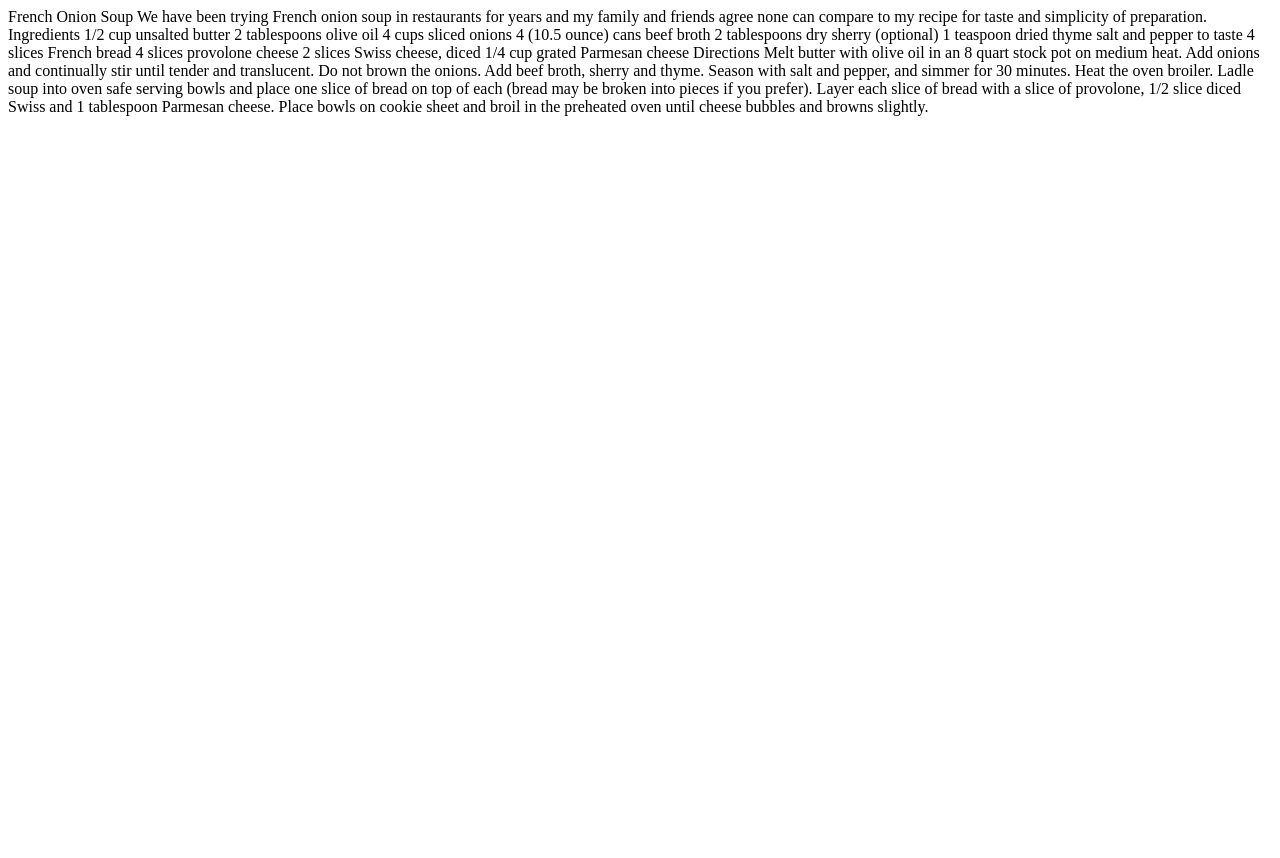
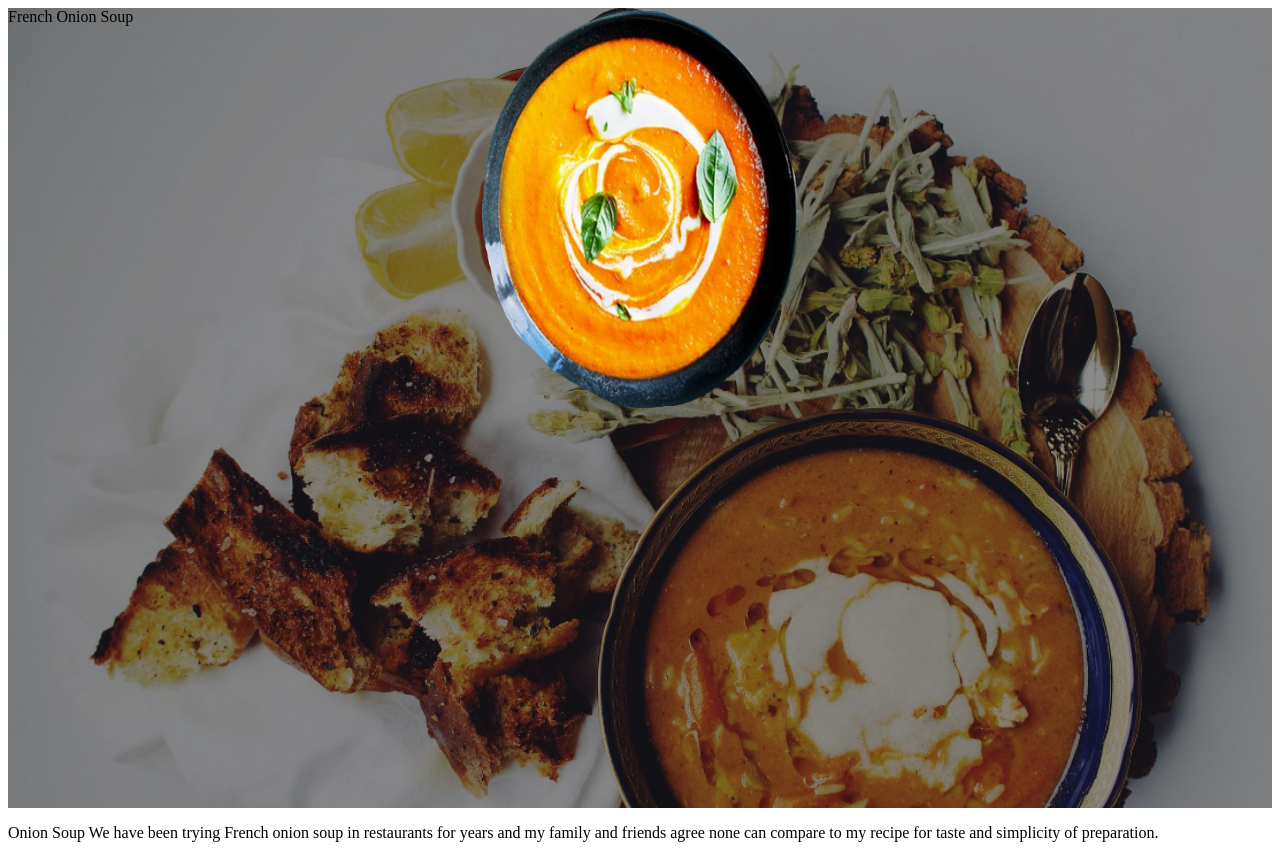
Before and after one commit to TasAlluhimi/French-Onion-Soup-Recipe---Homework, a plain HTML site: page index.html in a window 1280 px wide. Before the commit the page ends 800 px from the top, so only its background shows below. Drawn offline with Linux system fonts and the light colour scheme.

Commit message:
new changes in style n adding photos

```diff
--- a/index.html
+++ b/index.html
@@ -4,11 +4,23 @@
     <meta charset="UTF-8" />
     <meta name="viewport" content="width=device-width, initial-scale=1.0" />
     <title>French Onion Soup Recipe</title>
-    <!-- don't forget to link your styles -->
-  </head>
+    <link rel="stylesheet" href="style.css">
+
+</head>
+
   <body>
-    French Onion Soup We have been trying French onion soup in restaurants for years and my family and friends agree
-    none can compare to my recipe for taste and simplicity of preparation. Ingredients 1/2 cup unsalted butter 2
+
+    <div class="image-container">
+        <div class="main-image">French Onion Soup</div>
+        <br>
+        <img src="suopimg.png" alt="suopimg" class="flippable-circle">
+    </div>
+
+
+   <p> Onion Soup We have been trying French onion soup in restaurants for years and my family and friends agree
+    none can compare to my recipe for taste and simplicity of preparation.</p>
+
+    <!-- Ingredients 1/2 cup unsalted butter 2
     tablespoons olive oil 4 cups sliced onions 4 (10.5 ounce) cans beef broth 2 tablespoons dry sherry (optional) 1
     teaspoon dried thyme salt and pepper to taste 4 slices French bread 4 slices provolone cheese 2 slices Swiss cheese,
     diced 1/4 cup grated Parmesan cheese Directions Melt butter with olive oil in an 8 quart stock pot on medium heat.
@@ -16,6 +28,6 @@
     thyme. Season with salt and pepper, and simmer for 30 minutes. Heat the oven broiler. Ladle soup into oven safe
     serving bowls and place one slice of bread on top of each (bread may be broken into pieces if you prefer). Layer
     each slice of bread with a slice of provolone, 1/2 slice diced Swiss and 1 tablespoon Parmesan cheese. Place bowls
-    on cookie sheet and broil in the preheated oven until cheese bubbles and browns slightly.
+    on cookie sheet and broil in the preheated oven until cheese bubbles and browns slightly. -->
   </body>
 </html>
--- a/style.css
+++ b/style.css
@@ -0,0 +1,29 @@
+.image-container {
+    position: relative;
+    width: 100%;
+    height: 100vh;
+    overflow: hidden;
+}
+
+.main-image{
+    background-image: url('soup.png');
+    height: 100vh;
+    /* width: 100vw; */
+    background-position-x: center;
+    background-repeat: no-repeat;
+    background-size: cover;
+}
+
+.flippable-circle {
+    position: absolute;
+    width: 25%;
+    height: 50%;
+    top: 0;
+    left: 50%; /* Position it after the main image */
+    transform: translateX(-50%); /* Center it horizontally */
+    transition: transform 0.5s; /* Add a smooth transition for the flip effect */
+}
+
+.flippable-circle:hover {
+    transform: translateX(-50%) rotateY(180deg);
+}
```
Also changed, not shown: cooking-info.png (added), recipe-info.png (added), soup.png (added), suopimg.png (added).
